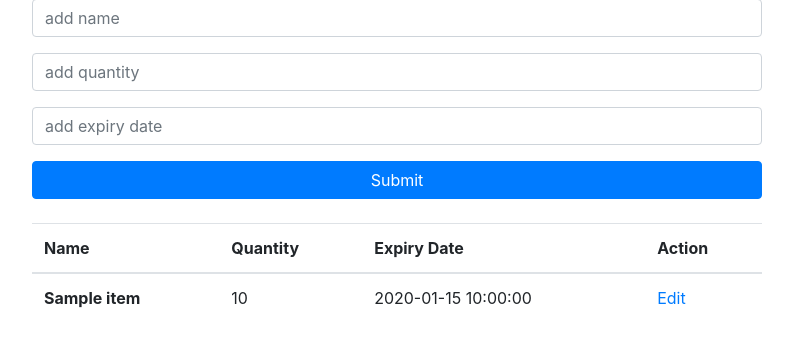
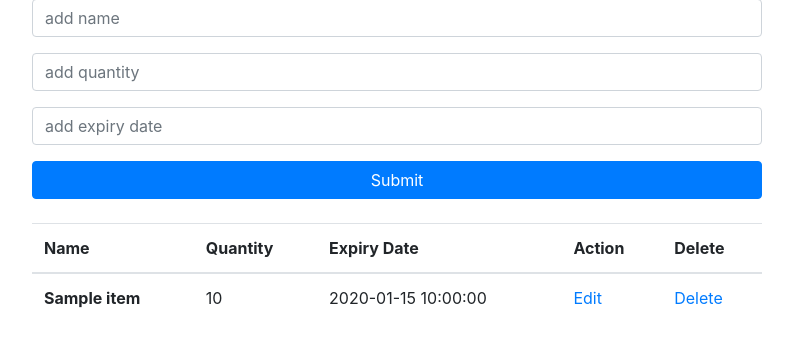
Before and after one commit to ammegnirrep/food, a Flask app: page /backend in a window 1280 px wide. Shown: the part 232-579 px from the top of the page, without its empty margins (243-1036 px from the left). Run offline with Flask 2, Linux system fonts and the light colour scheme; tables that the repository leaves empty hold one stand-in row (Sample ...); some libraries are stand-ins or nearby versions.

Commit message:
add delete button

```diff
--- a/app.py
+++ b/app.py
@@ -86,6 +86,20 @@ def update_record(id):
 
         return render_template('update_cupboard_item.html', data=new_cupboard_item)
 
+@app.route('/delete/<id>', methods=["DELETE"])
+def delete_record(id):
+    item = CupboardItem.query.get(id)
+    db_session.delete(item)
+    db_session.commit()
+
+    data = {
+        "id": id,
+    }
+
+    pusher_client.trigger('table', 'delete-record', {'data': data })
+
+    return jsonify(success=True)
+
 # run Flask app
 if __name__ == "__main__":
     app.run()
--- a/static/custom.js
+++ b/static/custom.js
@@ -36,6 +36,10 @@
      `)
   });
 
+  channel.bind('delete-record', (data) => {
+    $(`#${data.data.id}`).remove();
+  });
+
   channel.bind('update-record', (data) => {
 
       const expiry_date = moment(`${data.data.expiry_date}`, 'DD/MM/YYYY hh:mm a').format('YYYY-MM-DD hh:mm:ss a')
--- a/templates/backend.html
+++ b/templates/backend.html
@@ -29,6 +29,8 @@
               <th scope="col">Quantity</th>
               <th scope="col">Expiry Date</th>
               <th scope="col">Action</th>
+              <th scope="col">Delete</th>
+
           </tr>
       </thead>
       <tbody>
@@ -38,11 +40,20 @@
               <td> {{cupboard_item.quantity}} </td>
               <td> {{ cupboard_item.expiry_date}} </td>
               <td> <a href="/edit/{{ cupboard_item.id }}">Edit</a> </td>
+              <td> <a href="#" onclick="deleteItem({{ cupboard_item.id }})">Delete</a> </td>
+
           </tr>
       {% endfor %}
       </tbody>
   </table>
 </div>
+<script>
+function deleteItem(id) {
+  var deleteRequest = new XMLHttpRequest();
+  deleteRequest.open('DELETE', '/delete/' + id);
+  deleteRequest.send();
+}
+</script>
 <script> window.includeEditButton = true </script>
 
 {% endblock %}
--- a/templates/base.html
+++ b/templates/base.html
@@ -26,7 +26,6 @@
     <script type="text/javascript" src="https://cdnjs.cloudflare.com/ajax/libs/moment.js/2.22.2/moment.min.js"></script>
     <script type="text/javascript" src="https://cdnjs.cloudflare.com/ajax/libs/jquery-datetimepicker/2.5.20/jquery.datetimepicker.min.js"></script>
     <link rel="stylesheet" href="https://cdnjs.cloudflare.com/ajax/libs/jquery-datetimepicker/2.5.20/jquery.datetimepicker.min.css" />
-
     <script src="{{ url_for('static', filename='custom.js')}}"></script>
   </body>
 </html>
```
